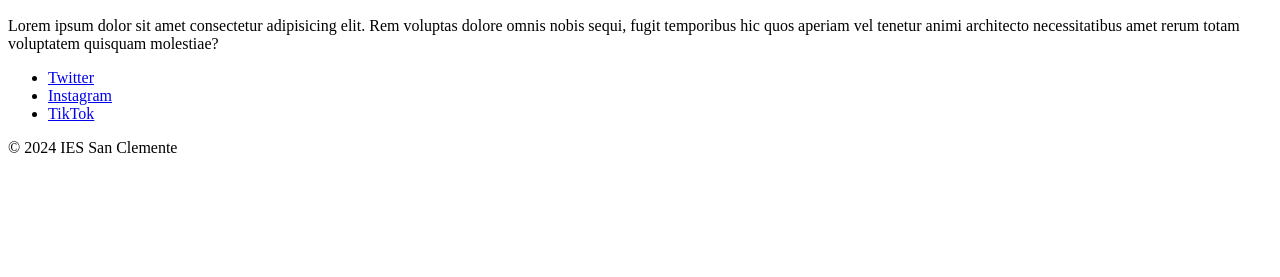
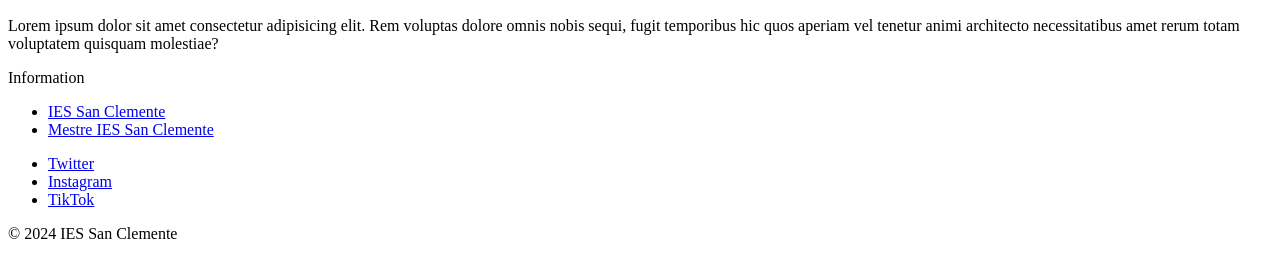
Before and after one commit to caarlosf/VSC_LMSXI, a plain HTML site: page nonsei3/semantic.html in a window 1280 px wide. Shown: the part 295-572 px from the top of the page. Drawn offline with Linux system fonts and the light colour scheme.

Commit message:
25-10-24

```diff
--- a/nonsei3/semantic.html
+++ b/nonsei3/semantic.html
@@ -35,7 +35,13 @@
         </section>
     </main>
     <aside>
-
+        <p>Information</p>
+        <nav>
+            <ul>
+                <li><a href="https://www.iessanclemente.net/" target="_blank">IES San Clemente</a></li>
+                <li><a href="https://mestre.iessanclemente.net/" target="_blank">Mestre IES San Clemente</a></li>
+            </ul>
+        </nav>
     </aside>
     <footer>
         <nav>
```
